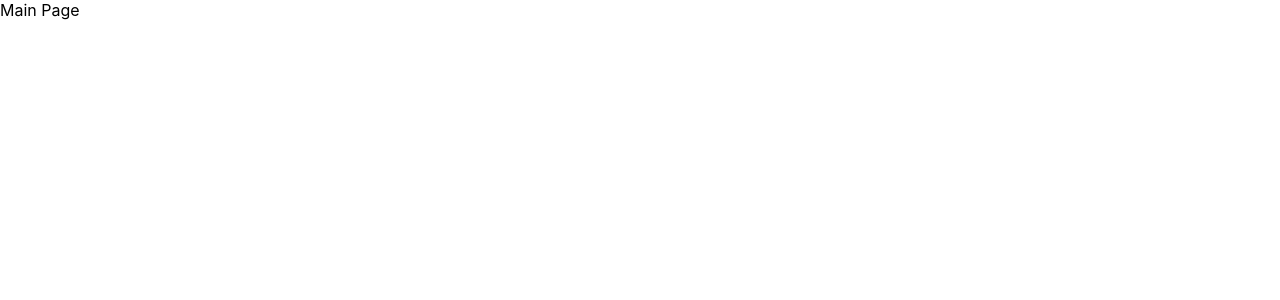
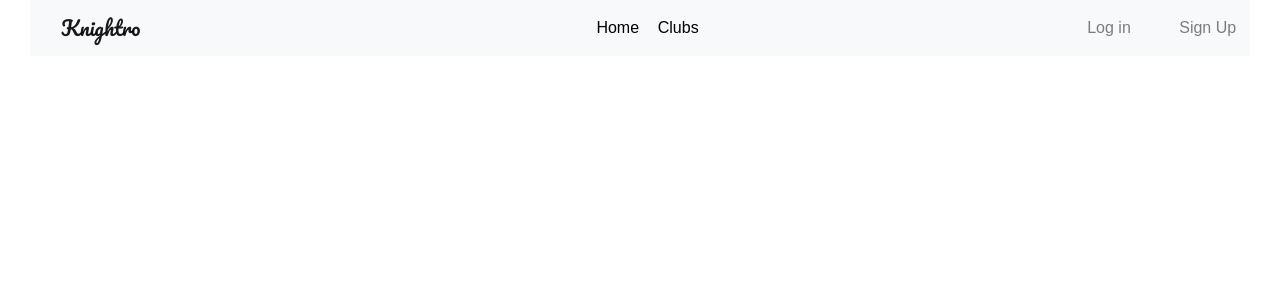
Before and after one commit to joseiciano/UCFMasterCalendar_web, a React (Create React App) app: page / in a window 1280 px wide. Shown: the top 300 px of the page. Built offline with nearby package versions, Linux system fonts and the light colour scheme.

Commit message:
nav bar and bootstrap packages

```diff
--- a/package.json
+++ b/package.json
@@ -7,8 +7,10 @@
     "@testing-library/react": "^9.5.0",
     "@testing-library/user-event": "^7.2.1",
     "bootstrap": "^4.4.1",
+    "jquery": "^1.9.1",
+    "popper.js": "^1.16.0",
     "react": "^16.13.0",
-    "react-bootstrap": "^1.0.0-beta.17",
+    "react-bootstrap": "^1.0.0",
     "react-dom": "^16.13.0",
     "react-router": "^5.1.2",
     "react-router-dom": "^5.1.2",
--- /dev/null
+++ b/src/components/NavBar.js
@@ -0,0 +1,75 @@
+import React from 'react';
+import { Component } from 'react';
+import 'bootstrap/dist/css/bootstrap.min.css';
+import { Nav, Navbar, Container, Row, Col } from 'react-bootstrap';
+
+export default class MainNavbar extends Component {
+
+    render(){
+        return(
+            <Container fluid style={styles.container}>
+                <link href="https://fonts.googleapis.com/css?family=Pacifico&display=swap" rel="stylesheet" />
+
+                <Col>
+                    <Navbar bg="light" variant="light">
+                        {/*? Possibily will have to change home to Main because that is the component name?*/}
+                        {/*? OR WILL have to put #url! that seems like the best option right now*/}
+                        <Col sm={3}>
+                            <Navbar.Brand style={styles.knightro} > Knightro </Navbar.Brand>
+                        </Col>
+
+                        <Row >
+                            <Nav className="NavOptions">
+
+                                <Col sm={{ span: 2, offset: 8 }}>
+                                        <Nav.Link href="#Main" style={styles.center}> Home </Nav.Link>
+                                </Col>
+
+                                <Col lg={{ span: 3, offset: 0 }}>
+                                        <Nav.Link href="#Clubs" style={styles.center}> Clubs </Nav.Link>
+                                </Col>
+
+
+                                <Col lg={{ span: 3, offset: 11}}>
+
+                                    <Nav.Link href="#LogIn"> Log in </Nav.Link>
+                                </Col>
+
+                                <Col lg={{ span: 4, offset: 0 }}>
+                                    <Nav.Link href="#SignUp"> Sign Up </Nav.Link>
+
+                                </Col>
+                            </Nav>
+                        </Row>
+
+                    </Navbar>
+                </Col>
+
+            </Container>
+
+        );
+
+    }
+
+}
+
+const styles = {
+    // href is that little badge in the left hand corner that tells you the hyperlink address
+    center: {
+        fontFamily: "Arial",
+        color: "black"
+    },
+
+    knightro:
+    {
+            fontFamily: "Pacifico"
+    },
+
+    container:
+    {
+        display: "flex",
+        flexDirection: "row",
+        flexGrow: "1",
+        fontFamily: "Arial"
+    }
+};
--- a/src/pages/Main.js
+++ b/src/pages/Main.js
@@ -1,7 +1,12 @@
 import React, { Component } from "react";
+import Navbar from "../components/NavBar";
 
 export default class Main extends Component {
   render() {
-    return <div>Main Page</div>;
+      return (
+          <div>
+              <Navbar />
+          </div>
+      );
   }
 }
```
Also changed, not shown: 1 other file (tests, documents, lock files or other folders).
